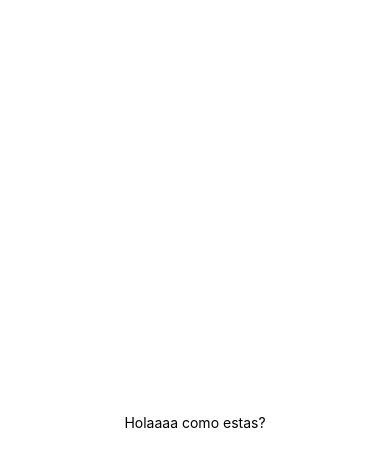
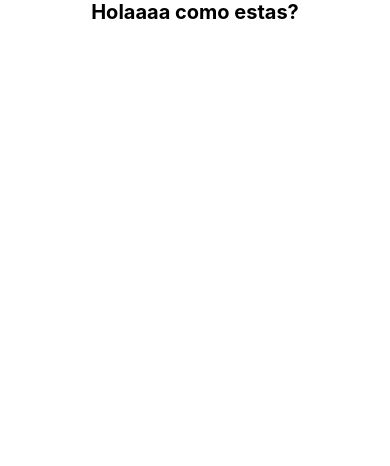
Before and after one commit to D4RKN1K3/vigilant, a React Native app: screen / in a window 390 px wide. Shown: the top 466 px of the page. Built offline with nearby package versions, Linux system fonts and the light colour scheme.

Commit message:
Update App.js
Probando cositas

```diff
--- a/App.js
+++ b/App.js
@@ -4,9 +4,10 @@ import { StyleSheet, Text, View } from 'react-native';
 export default function App() {
   return (
     <View style={styles.container}>
-      <Text>Holaaaa como estas?</Text>
+      <Text style={styles.container}>Holaaaa como estas?</Text>
       <StatusBar style="auto" />
     </View>
+
   );
 }
 
@@ -16,5 +17,7 @@ const styles = StyleSheet.create({
     backgroundColor: '#fff',
     alignItems: 'center',
     justifyContent: 'center',
+    fontWeight: 'bold',
+    fontSize: 20,
   },
 });
```
